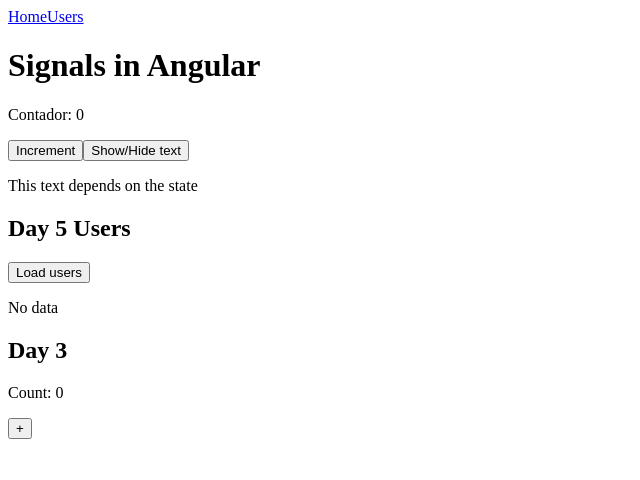
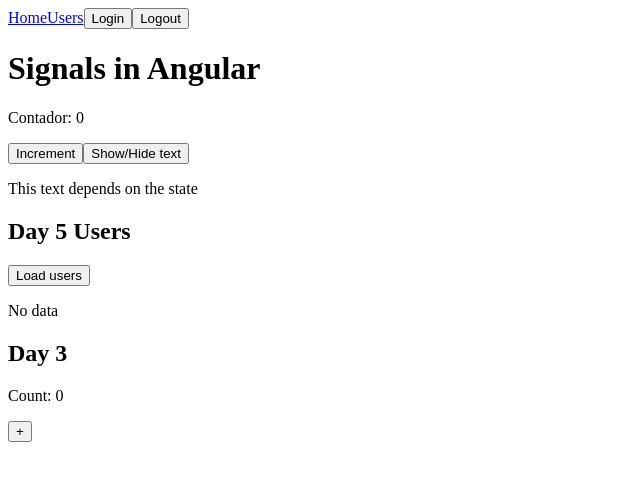
Before and after one commit to AndresN329/Angular-learning, an Angular app: page / in a window 1280 px wide. Shown: the top 480 px of the page, without its empty margins (0-640 px from the left). Built offline with nearby package versions, Linux system fonts and the light colour scheme.

Commit message:
feat(day-09): add login and logout controls

```diff
--- a/src/app/app.html
+++ b/src/app/app.html
@@ -1,6 +1,9 @@
 <nav>
   <a routerLink="/">Home</a>
   <a routerLink="/users">Users</a>
+
+  <button (click)="auth.login()">Login</button>
+  <button (click)="auth.logout()">Logout</button>
 </nav>
 
 <router-outlet />
--- a/src/app/app.ts
+++ b/src/app/app.ts
@@ -1,5 +1,6 @@
 import { Component } from '@angular/core';
 import { RouterLink, RouterOutlet } from '@angular/router';
+import { AuthService } from './core/services/auth.service';
 
 @Component({
   selector: 'app-root',
@@ -9,5 +10,5 @@
   styleUrl: './app.css'
 })
 export class App {
-
+  constructor(public auth: AuthService) {}
 }
```
